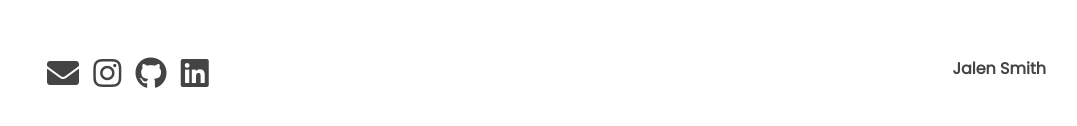
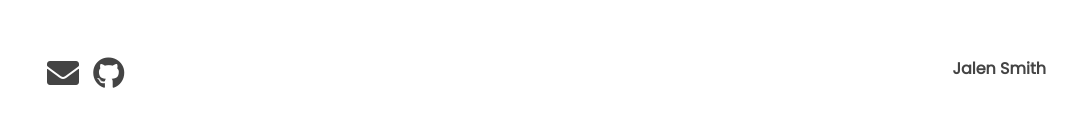
Before and after one commit to GR33NL0TU5/Jsmith_Portfolio, a plain HTML site: page about.html in a window 1280 px wide. Shown: the part 558-684 px from the top of the page, without its empty margins (96-1173 px from the left). Drawn offline with nearby package versions, Linux system fonts and the light colour scheme.

Commit message:
Update about.html

```diff
--- a/about.html
+++ b/about.html
@@ -78,9 +78,7 @@
             <div class="footer-full  fadeIn delay-2s">
                 <div id="contact-social" class="social-icons" style="display: inline;">
                     <a target="_blank" href="mailto:jalenasmith1995@gmail.com"><i class="fas fa-envelope"></i></a>
-                    <a target="_blank" href="https://instagram.com/sage.wav"><i class="fab fa-instagram"></i></a>
                     <a target="_blank" href="https://github.com/GR33NL0TU5"><i class="fab fa-github"></i></a>
-                    <a target="_blank" href="https://www.linkedin.com/in/jalen-smith-b0b370185/"><i class="fab fa-linkedin"></i></a>
                 </div>
                 <div class="footer-credits">
                  <a href="https://github.com/GR33NL0TU5" target="_blank">Jalen Smith</a>
```
